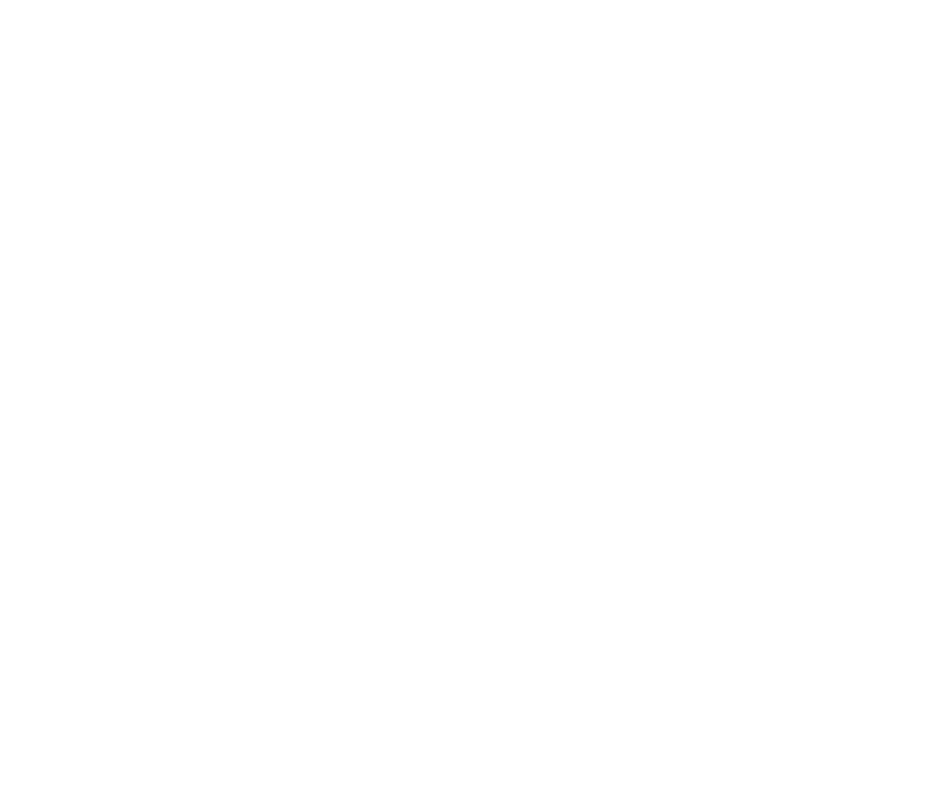
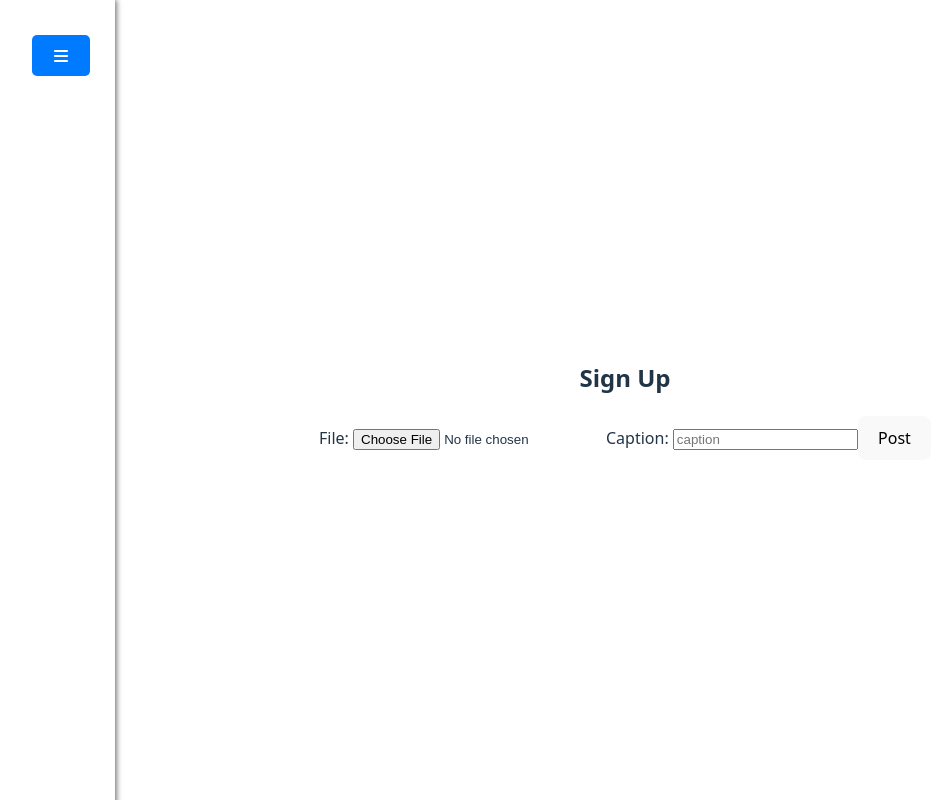
Before and after one commit to CodingSea/snap-stream-front-end, a React (Vite) app: page /post/new in a window 1280 px wide. Before the commit this address had no page. Shown: the whole page, without its empty margins (15-957 px from the left). Built offline with nearby package versions, Linux system fonts and the light colour scheme; sample sign-in values are in the browser's storage.

Commit message:
created the create post form

```diff
--- a/src/App.jsx
+++ b/src/App.jsx
@@ -1,4 +1,4 @@
-import { useState } from 'react'
+import { useEffect, useState } from 'react'
 import './App.css'
 import { BrowserRouter as Router, Routes, Route } from "react-router-dom";
 import ProtectedRoute from './components/ProtectedRoute/ProtectedRoute';
@@ -7,6 +7,7 @@
 import { jwtDecode } from 'jwt-decode'
 import LogoutButton from './components/LogoutButton/LogoutButton';
 import SearchPage from './components/SearchPage/SearchPage';
+import PostForm from './components/PostForm/PostForm';
 
 function App()
 {
@@ -15,7 +16,6 @@
   function handleLogin(newToken)
   {
     setToken(newToken);
-    console.log(newToken)
   }
 
   function handleLogout()
@@ -24,10 +24,13 @@
     localStorage.removeItem('token')
   }
 
-  if (token)
+  useEffect(() =>
   {
-    // const decodedToken = jwtDecode(token)
-  }
+    if (token)
+    {
+
+    }
+  }, [])
 
   return (
     <>
@@ -36,10 +39,21 @@
           <Route path="/login" element={ <LoginForm onLogin={ handleLogin } /> } />
           <Route path="/signup" element={ <SignupForm /> } />
 
-          <Route path='/Home' element={
+          <Route path='/home' element={
             <ProtectedRoute>
-              <SearchPage token={token} handleLogout={handleLogout} />
+              <SearchPage token={ token } handleLogout={ handleLogout } />
             </ProtectedRoute> } />
+
+          <Route path='/search' element={
+            <ProtectedRoute>
+              <SearchPage token={ token } handleLogout={ handleLogout } />
+            </ProtectedRoute> } />
+
+          <Route path='/post/new' element={
+            <ProtectedRoute>
+              <PostForm />
+            </ProtectedRoute> } />
+
         </Routes>
       </Router>
     </>
--- a/src/Main.css
+++ b/src/Main.css
@@ -1,3 +1,5 @@
+/* most of the styling in this file was taken from different online sources */
+
 .main-container
 {
     margin: 0;
--- a/src/components/LoginForm/LoginForm.jsx
+++ b/src/components/LoginForm/LoginForm.jsx
@@ -26,7 +26,7 @@
 
             localStorage.setItem('token', res.data.access);
             onLogin(res.data.access);
-            navigate('/Home');
+            navigate('/home');
         }
         catch(error)
         {
--- /dev/null
+++ b/src/components/PostForm/PostForm.jsx
@@ -0,0 +1,93 @@
+import React, { useEffect, useState } from 'react'
+import { useNavigate } from 'react-router-dom'
+import SidePanel from '../SidePanel/SidePanel'
+import axios from 'axios'
+import { jwtDecode } from 'jwt-decode'
+
+function PostForm()
+{
+    const [formData, setFormData] = useState
+        (
+            {
+                file: null,
+                file_id: "",
+                caption: "",
+                user: ""
+            }
+        )
+    const navigate = useNavigate()
+
+    function handleChange(event)
+    {
+        setFormData({ ...formData, [event.target.name]: event.target.value })
+    }
+
+    function handleFileChange(event)
+    {
+        setFormData({ ...formData, file: event.target.files[0] })
+    }
+
+    async function handleSubmit(event)
+    {
+        event.preventDefault()
+        try
+        {
+
+            console.log(formData.file)
+            await axios.post(`${ import.meta.env.VITE_BACKEND_URL }/post/new/`,
+                {
+                    file: formData.file,
+                    caption: formData.caption,
+                    user: parseInt(formData.user),
+                    file_id: ""
+                },
+                {
+                    headers:
+                    {
+                        'Content-Type': 'multipart/form-data'
+                    }
+                }
+            )
+
+            navigate('/search')
+        } catch (error)
+        {
+            console.log(error)
+        }
+    }
+
+    useEffect(() =>
+    {
+        const token = localStorage.getItem('token');
+        const decodedToken = jwtDecode(token);
+        formData.user = decodedToken.user_id;
+    }, [])
+
+    return (
+        <>
+            <SidePanel />
+
+            <form onSubmit={ handleSubmit }>
+                <h2>Sign Up</h2>
+                <label htmlFor="file">File: </label>
+                <input
+                    name='file'
+                    type='file'
+                    onChange={ handleFileChange }
+                />
+
+                <label htmlFor="caption">Caption: </label>
+                <input
+                    name='caption'
+                    placeholder="caption"
+                    type="text"
+                    value={ formData.caption }
+                    onChange={ handleChange }
+                />
+                <button type="submit">Post</button>
+            </form>
+        </>
+    )
+}
+
+export default PostForm
--- a/src/components/SearchPage/SearchPage.jsx
+++ b/src/components/SearchPage/SearchPage.jsx
@@ -1,13 +1,17 @@
 import React from 'react'
 import SidePanel from '../SidePanel/SidePanel'
+import { useNavigate } from 'react-router-dom'
 
 function SearchPage({ token, handleLogout })
 {
+    const navigate = useNavigate()
+
     return (
         <>
-            <SidePanel token={token} handleLogout={handleLogout} />
+            <SidePanel token={ token } handleLogout={ handleLogout } />
 
             <h1>Main Page</h1>
+            <button onClick={ () => { navigate('/post/new') } }>+</button>
         </>
     )
 }
--- a/src/components/SidePanel/SidePanel.jsx
+++ b/src/components/SidePanel/SidePanel.jsx
@@ -3,10 +3,13 @@
 import LogoutButton from '../LogoutButton/LogoutButton';
 import { FontAwesomeIcon } from '@fortawesome/react-fontawesome';
 import { faBars } from '@fortawesome/free-solid-svg-icons';
+import { useNavigate } from 'react-router-dom';
 
 function SidePanel({ token, handleLogout })
 {
     const [openPanel, setOpenPanel] = useState(false);
+
+    const navigate = useNavigate()
 
     function togglePanel()
     {
@@ -21,8 +24,11 @@
                 </button>
 
                 <br />
+
                 <div className={ openPanel ? "panel-content open" : "panel-content" }>
                     <h2>Panel</h2>
+
+                    <button onClick={() => { navigate("/search") }}>Search</button>
 
                     { token ? <LogoutButton onLogout={ handleLogout } /> : null }
                 </div>
```
Also changed, not shown: 1 other file (tests, documents, lock files or other folders).
